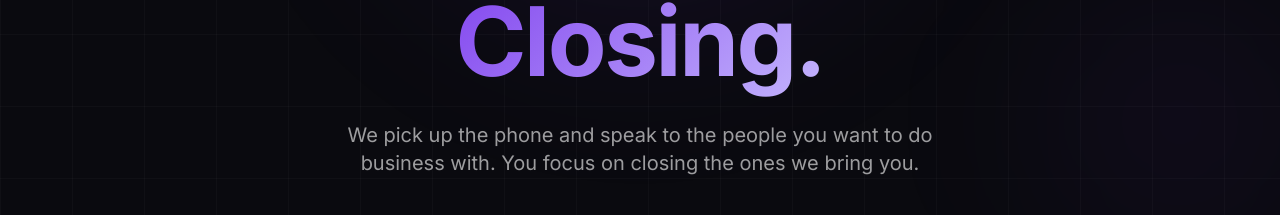
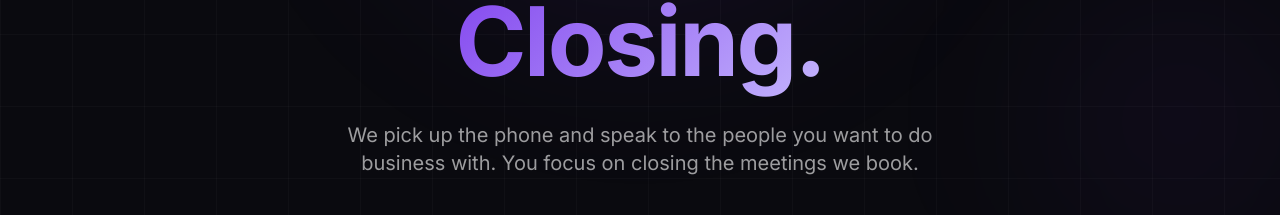
Before and after one commit to lukekly/Dealspark-website, a Next.js app: page / in a window 1280 px wide. Shown: the part 398-613 px from the top of the page. Built offline with nearby package versions, Linux system fonts and the light colour scheme.

Commit message:
Update hero subheading: 'the meetings we book'

```diff
--- a/components/Hero.tsx
+++ b/components/Hero.tsx
@@ -26,7 +26,7 @@ export default function Hero() {
         {/* Subheadline */}
         <p className="text-lg sm:text-xl text-white/60 max-w-2xl mx-auto leading-relaxed mb-10">
           We pick up the phone and speak to the people you want to do business
-          with. You focus on closing the ones we bring you.
+          with. You focus on closing the meetings we book.
         </p>
 
         {/* CTAs */}
```
